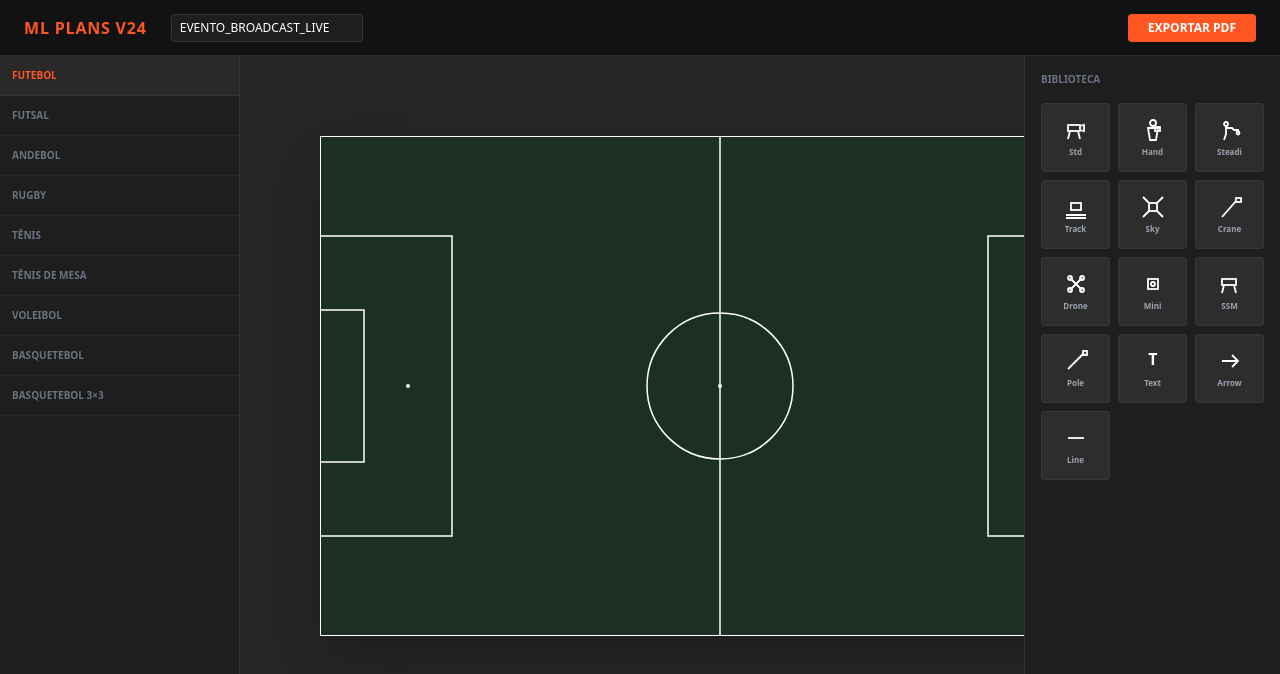
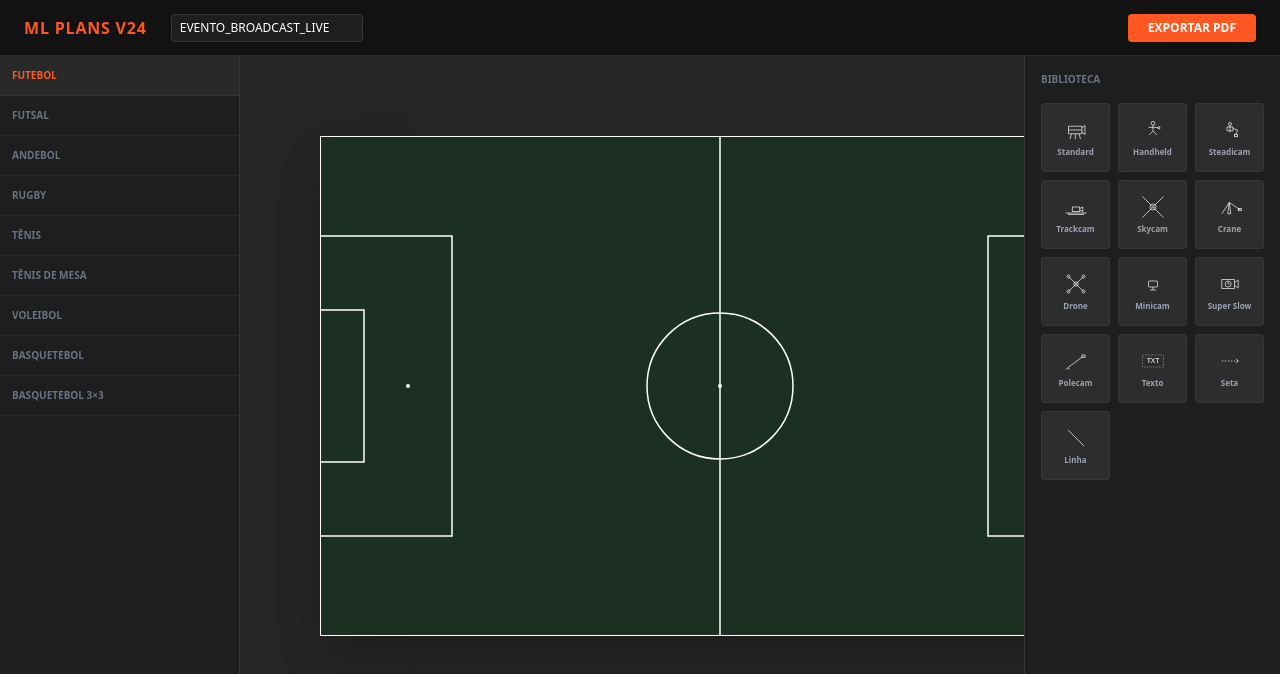
Before and after one commit to Gfx-Phonzeka/Planos-, a React (Vite) app: page / in a window 1280 px wide. Shown: the top 674 px of the page. Built offline with nearby package versions, Linux system fonts and the light colour scheme.

Commit message:
Update constants.tsx

```diff
--- a/constants.tsx
+++ b/constants.tsx
@@ -1,67 +1,77 @@
 import React from 'react';
 import { CameraType } from './types';
 
-// Estilos comuns para os SVGs (Traço branco, fundo transparente, responsivo)
+// Estilo comum: Tamanho 100% para se adaptar ao container do App.tsx
 const s = {
   fill: "none",
   stroke: "#FFF",
   strokeWidth: "1.8",
   width: "100%",
-  height: "100%"
+  height: "100%",
+  style: { display: 'block' } // Garante que não há espaços extra
 };
 
-export const CAMERA_ASSETS: Record<string, any> = {
+export const CAMERA_ASSETS: Record<string, { label: string, icon: React.ReactNode, config?: string, mount?: string, lens?: string }> = {
   [CameraType.STANDARD]: {
-    label: 'Std',
-    icon: <svg viewBox="0 0 24 24" {...s}><rect x="4" y="7" width="12" height="6"/><path d="M16 8l4-1v6l-4-1M6 13l-2 8M14 13l2 8"/></svg>
+    label: 'Standard',
+    icon: <svg viewBox="0 0 64 64" {...s}><path d="M12 22h36v20H12zM12 32h36M48 26l8-6v24l-8-6"/><path d="M20 42l-4 14M40 42l4 14M30 42v14"/></svg>,
+    config: 'System', mount: 'Tripod', lens: '86x'
   },
   [CameraType.HANDHELD]: {
-    label: 'Hand',
-    icon: <svg viewBox="0 0 24 24" {...s}><circle cx="12" cy="5" r="3"/><path d="M7 10h10l-2 12H9z"/><rect x="14" y="9" width="5" height="4"/></svg>
+    label: 'Handheld',
+    icon: <svg viewBox="0 0 64 64" {...s}><circle cx="32" cy="14" r="5"/><path d="M32 19v16l-10 10M32 35l10 10M20 25h24"/><path d="M44 25l6-2v6l-6-2z"/></svg>,
+    config: 'System', mount: 'Shoulder', lens: '22x'
   },
   [CameraType.STEADICAM]: {
-    label: 'Steadi',
-    icon: <svg viewBox="0 0 24 24" {...s}><circle cx="8" cy="6" r="2"/><path d="M8 8v8l-2 6M8 10h6l2 2h4v3"/><circle cx="20" cy="15" r="1.5"/></svg>
+    label: 'Steadicam',
+    icon: <svg viewBox="0 0 64 64" {...s}><circle cx="32" cy="16" r="4"/><path d="M32 20v18M24 24h16v10H24z"/><path d="M40 28l12 4l-4 12"/><rect x="44" y="44" width="8" height="6"/></svg>,
+    config: 'RF', mount: 'Steadicam', lens: 'Wide'
   },
   [CameraType.TRACKCAM]: {
-    label: 'Track',
-    icon: <svg viewBox="0 0 24 24" {...s}><path d="M2 20h20M2 23h20"/><rect x="7" y="8" width="10" height="7"/></svg>
+    label: 'Trackcam',
+    icon: <svg viewBox="0 0 64 64" {...s}><path d="M4 48h56M12 48v4M52 48v4M12 52h40"/><rect x="22" y="32" width="20" height="12"/><path d="M42 36l8-4v12l-8-4"/></svg>,
+    config: 'Remote', mount: 'Rail', lens: 'Wide'
   },
   [CameraType.SKYCAM]: {
-    label: 'Sky',
-    icon: <svg viewBox="0 0 24 24" {...s}><path d="M2 2l6 6M22 2l-6 6M2 22l6-6M22 22l-6-6"/><rect x="8" y="8" width="8" height="8"/></svg>
+    label: 'Skycam',
+    icon: <svg viewBox="0 0 64 64" {...s}><path d="M4 4l24 24M60 4l-24 24M4 60l24-24M60 60l-24-24"/><circle cx="32" cy="32" r="8"/><circle cx="32" cy="32" r="3"/></svg>,
+    config: 'Remote', mount: 'Cable', lens: 'Wide'
   },
   [CameraType.CRANE]: {
     label: 'Crane',
-    icon: <svg viewBox="0 0 24 24" {...s}><path d="M4 22L18 6"/><rect x="18" y="3" width="5" height="4"/></svg>
+    icon: <svg viewBox="0 0 64 64" {...s}><path d="M10 50l20-30l30 20"/><path d="M30 20l-4 30h8z"/><rect x="54" y="36" width="8" height="6"/></svg>,
+    config: 'System', mount: 'Jib', lens: 'Wide'
   },
   [CameraType.DRONE]: {
     label: 'Drone',
-    icon: <svg viewBox="0 0 24 24" {...s}><path d="M6 6l12 12M18 6L6 18"/><circle cx="6" cy="6" r="2"/><circle cx="18" cy="6" r="2"/><circle cx="6" cy="18" r="2"/><circle cx="18" cy="18" r="2"/></svg>
+    icon: <svg viewBox="0 0 64 64" {...s}><path d="M12 12l40 40M52 12L12 52"/><circle cx="32" cy="32" r="6"/><circle cx="12" cy="12" r="4"/><circle cx="52" cy="12" r="4"/><circle cx="52" cy="52" r="4"/><circle cx="12" cy="52" r="4"/></svg>,
+    config: 'RF', mount: 'Drone', lens: 'Wide'
   },
   [CameraType.MINICAM]: {
-    label: 'Mini',
-    icon: <svg viewBox="0 0 24 24" {...s}><rect x="7" y="7" width="10" height="10"/><circle cx="12" cy="12" r="2"/></svg>
+    label: 'Minicam',
+    icon: <svg viewBox="0 0 64 64" {...s}><rect x="20" y="24" width="24" height="16" rx="2"/><path d="M32 40v8M24 48h16"/></svg>,
+    config: 'Special', mount: 'Fixed', lens: 'Wide'
   },
   [CameraType.SSM]: {
-    label: 'SSM',
-    icon: <svg viewBox="0 0 24 24" {...s}><rect x="4" y="7" width="14" height="6"/><path d="M6 13l-2 8M16 13l2 8"/></svg>
+    label: 'Super Slow',
+    icon: <svg viewBox="0 0 64 64" {...s}><path d="M10 20h34v24H10zM44 28l10-6v20l-10-6"/><circle cx="27" cy="32" r="8"/><path d="M27 26v6h4"/></svg>,
+    config: 'SSM', mount: 'Tripod', lens: '86x'
   },
   [CameraType.POLECAM]: {
-    label: 'Pole',
-    icon: <svg viewBox="0 0 24 24" {...s}><path d="M4 20L20 4"/><rect x="19" y="2" width="4" height="4"/></svg>
+    label: 'Polecam',
+    icon: <svg viewBox="0 0 64 64" {...s}><line x1="10" y1="50" x2="50" y2="20"/><rect x="48" y="16" width="8" height="6"/><path d="M10 50l-5 5M10 50l5 5"/></svg>,
+    config: 'Special', mount: 'Pole', lens: 'Wide'
   },
-  // O ícone do Texto é apenas para a barra lateral
   [CameraType.TEXT]: {
-    label: 'Text',
-    icon: <svg viewBox="0 0 24 24" width="100%" height="100%"><text x="50%" y="50%" dominantBaseline="middle" textAnchor="middle" fill="#FFF" fontSize="16" fontWeight="900">T</text></svg>
+    label: 'Texto',
+    icon: <svg viewBox="0 0 64 64" width="100%" height="100%"><rect x="4" y="16" width="56" height="32" fill="none" stroke="#FFF" strokeDasharray="4 4"/><text x="32" y="38" textAnchor="middle" fill="white" fontSize="20" stroke="none">TXT</text></svg>
   },
   [CameraType.ARROW]: {
-    label: 'Arrow',
-    icon: <svg viewBox="0 0 24 24" {...s}><path d="M4 12h16m-6-6l6 6-6 6"/></svg>
+    label: 'Seta',
+    icon: <svg viewBox="0 0 64 64" {...s}><line x1="10" y1="32" x2="54" y2="32" strokeDasharray="4 4"/><path d="M48 26l6 6l-6 6"/></svg>
   },
   [CameraType.LINE]: {
-    label: 'Line',
-    icon: <svg viewBox="0 0 24 24" {...s}><path d="M4 12h16"/></svg>
+    label: 'Linha',
+    icon: <svg viewBox="0 0 64 64" {...s}><line x1="10" y1="10" x2="54" y2="54"/></svg>
   }
 };
```
